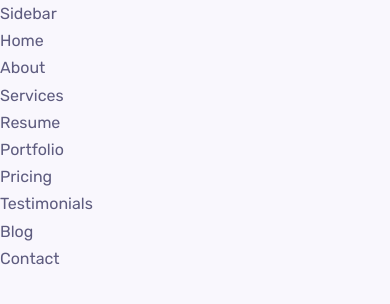
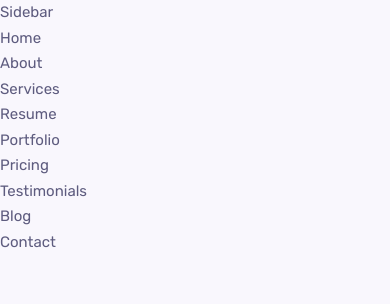
Before and after one commit to babi2707/portfolio, a React (Create React App) app: page / in a window 390 px wide. Shown: the top 304 px of the page. Built offline with nearby package versions, Linux system fonts and the light colour scheme.

Commit message:
finished css configuration

```diff
--- a/src/index.css
+++ b/src/index.css
@@ -33,6 +33,18 @@
   --border-radius: 20px;
 }
 
+/* Responsive typography */
+@media screen and (max-width: 1024px) {
+  :root {
+    --h1-font-size: 1.75rem;
+    --h2-font-size: 1.25rem;
+    --h3-font-size: 1rem;
+    --normal-font-size: 0.938rem;
+    --small-font-size: 0.813rem;
+    --smaller-font-size: 0.75rem;
+  }
+}
+
 /* ======== Base ======== */
 * {
   margin: 0;
@@ -58,7 +70,9 @@
   color: var(--text-color);
 }
 
-h1, h2, h3 {
+h1,
+h2,
+h3 {
   color: var(--title-color);
   font-weight: var(--font-semibold);
   line-height: 1.2;
@@ -111,4 +125,36 @@
 
 .section-title::before {
   content: '';
+  background: url(./assets/dots-bg.svg);
+  height: 2.25rem;
+  width: 2.25rem;
+  position: absolute;
+  left: -0.875rem;
+  top: -0.875rem;
 }
+
+.btn {
+  padding: 0.75rem;
+  line-height: 1;
+  border-radius: 1.875rem;
+  box-shadow: 0 0 1px rgb(0 0 0 / 0%);
+  border: 1px solid transparent;
+  color: #fff;
+  display: inline-block;
+  background-color: var(--first-color);
+  font-weight: var(--font-bold);
+}
+
+@keyframes button-push {
+  50% {
+    transform: scale(0.8);
+  }
+
+  100% {
+    transform: scale(1);
+  }
+}
+
+.btn:hover {
+  animation: button-push 0.3s linear 1;
+}
```
